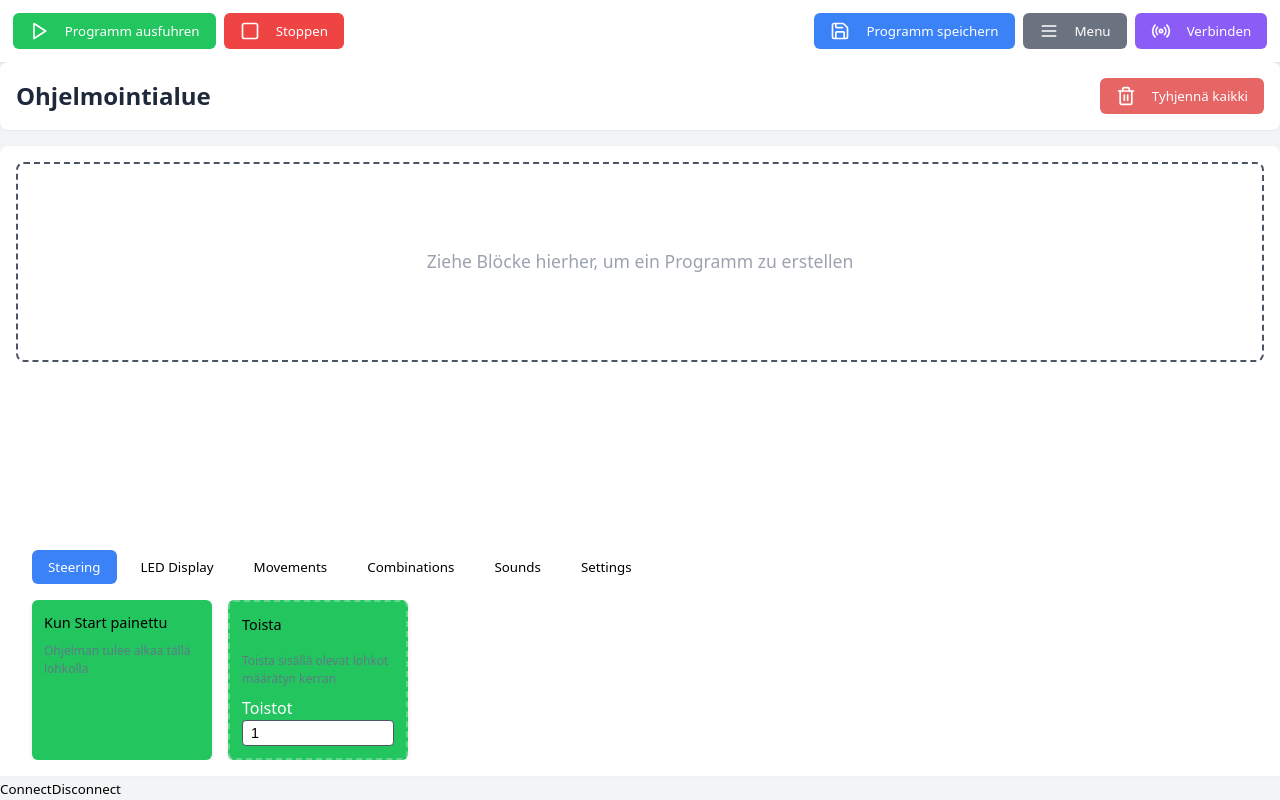
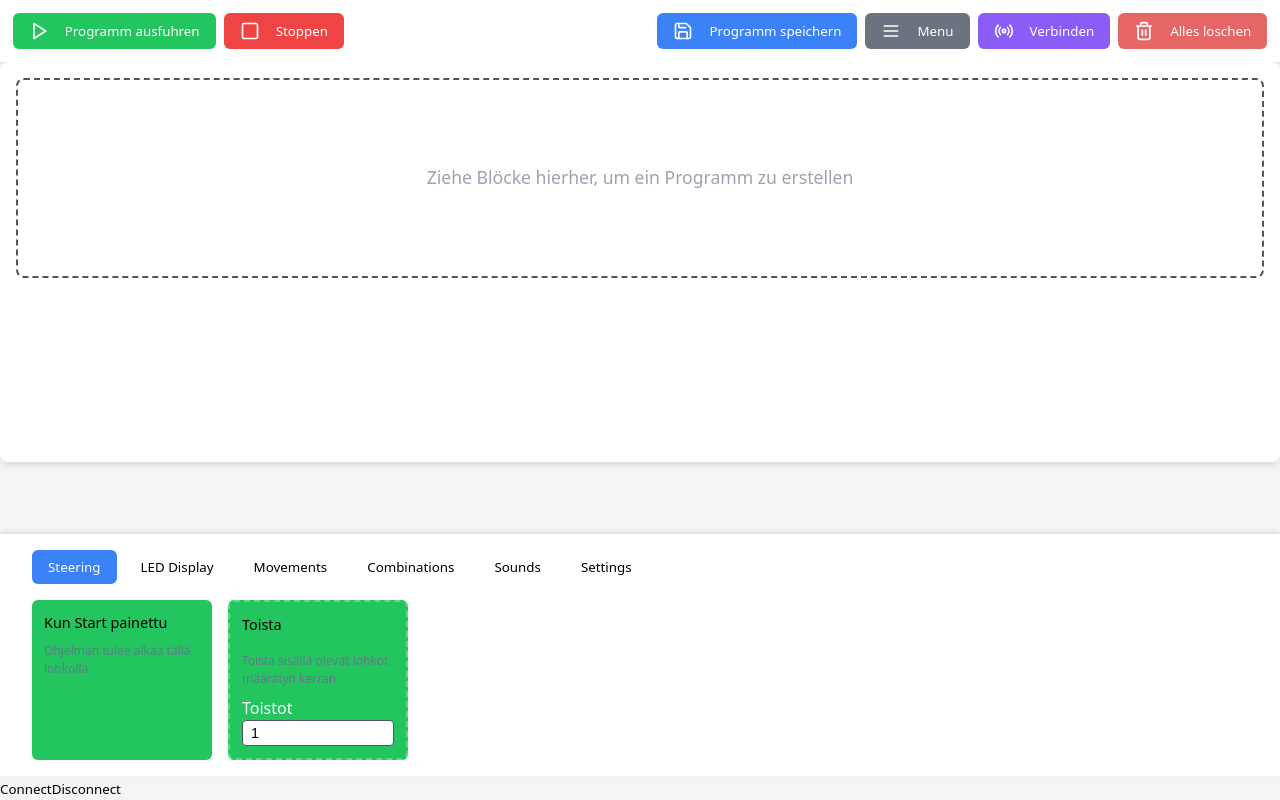
Before and after one commit to InnovationsMacherIN/robosdgjunior, a React (Vite) app: page / in a window 1280 px wide. Built offline with nearby package versions, Linux system fonts and the light colour scheme.

Commit message:
Remove all lisätty TopNavigationiin.

```diff
--- a/src/components/ProgrammingInterface.jsx
+++ b/src/components/ProgrammingInterface.jsx
@@ -334,6 +334,8 @@ const ProgrammingInterface = () => {
         onStartClick={handleExecute}
         connected={connected}
         isExecuting={isExecuting}
+        onClearBlocks={handleClearBlocks}
+        droppedBlocks={droppedBlocks}
       />
 
       <ZoomableArea >
@@ -342,7 +344,7 @@ const ProgrammingInterface = () => {
           isExecuting={isExecuting}
           handleDragOver={handleDragOver}
           handleDrop={handleDrop}
-          onClearBlocks={handleClearBlocks}
+
           onUpdateBlock={handleUpdateBlock}
           handleDragStart={handleDragStart}
           handleBlockInputChange={handleBlockInputChange}
--- a/src/components/navigation/TopNavigation.jsx
+++ b/src/components/navigation/TopNavigation.jsx
@@ -1,9 +1,11 @@
 import React from 'react';
-import { Play, Square, Save, Menu, Radio } from 'lucide-react';
+import {Play, Square, Save, Menu, Radio, Trash2} from 'lucide-react';
 import { useTranslation } from 'react-i18next';
 import '../../styles/components/TopNavigation.css';
 
 const TopNavigation = ({
+                         droppedBlocks,
+                         onClearBlocks,
                          onConnectClick,
                          onDisconnectClick,
                          onStartClick,
@@ -24,23 +26,23 @@ const TopNavigation = ({
           onClick={onStartClick}
           disabled={isExecuting || !connected}
         >
-          <Play size={24} />
+          <Play size={24}/>
           {isExecuting ? t('controls.executing') : t('controls.start')}
         </button>
         <button className="button button-stop">
-          <Square size={24} />
+          <Square size={24}/>
           {t('controls.stop')}
         </button>
       </div>
 
       <div className="control-buttons">
         <button className="button button-save">
-          <Save size={24} />
+          <Save size={24}/>
           {t('controls.save')}
         </button>
         <div className="dropdown">
           <button className="button button-menu">
-            <Menu size={24} />
+            <Menu size={24}/>
             {t('controls.menu')}
           </button>
           <div className="dropdown-content">
@@ -60,6 +62,14 @@ const TopNavigation = ({
           <Radio size={24}/>
           {connected ? t('controls.disconnect') : t('controls.connect')}
         </button>
+        <button
+          className="button button-clear"
+          onClick={onClearBlocks}
+          disabled={droppedBlocks.length === 0}
+        >
+          <Trash2 className="w-4 h-4"/>
+          {t('controls.clear')}
+        </button>
       </div>
     </div>
   );
--- a/src/components/programming/ProgrammingArea.jsx
+++ b/src/components/programming/ProgrammingArea.jsx
@@ -31,7 +31,7 @@ const ProgrammingArea = ({
                            isExecuting,
                            handleDragOver,
                            handleDrop,
-                           onClearBlocks,
+
                            onUpdateBlock,
                            handleDragStart,
                            handleBlockInputChange,
@@ -186,20 +186,7 @@ const ProgrammingArea = ({
    */
   return (
     <div className="programming-area-container">
-      <div className="programming-area-header">
-        <h2>Ohjelmointialue</h2>
-        <div className="programming-area-controls">
 
-          <button
-            className="button button-clear"
-            onClick={onClearBlocks}
-            disabled={droppedBlocks.length === 0}
-          >
-            <Trash2 className="w-4 h-4" />
-            Tyhjennä kaikki
-          </button>
-        </div>
-      </div>
 
       <div
         className="programming-area-content"
--- a/src/locales/translations.js
+++ b/src/locales/translations.js
@@ -8,7 +8,8 @@ export const translations = {
       save: "Programm speichern",
       menu: "Menu",
       connect: "Verbinden",
-      disconnect: "Trennen"
+      disconnect: "Trennen",
+      clear: "Alles loschen",
     },
     programmingArea: {
       title: "Programmierbereich",
@@ -54,7 +55,8 @@ export const translations = {
       save: "Save Program",
       menu: "Menu",
       connect: "Connect",
-      disconnect: "Disconnect"
+      disconnect: "Disconnect",
+      clear: "Clear All",
     },
     programmingArea: {
       title: "Programming Area",
@@ -95,11 +97,12 @@ export const translations = {
     controls: {
       start: "Suorita ohjelma",
       executing: "Suoritetaan...",
-      stop: "Pysayta",
+      stop: "Pysäytä",
       save: "Tallenna ohjelma",
       menu: "Valikko",
-      connect: "Yhdista",
-      disconnect: "Katkaise yhteys"
+      connect: "Yhdistä",
+      disconnect: "Katkaise yhteys",
+      clear: "Tyhjennä kaikki",
     },
     programmingArea: {
       title: "Ohjelmointialue",
@@ -144,7 +147,8 @@ export const translations = {
       save: "プログラム保存",
       menu: "メニュー",
       connect: "接続",
-      disconnect: "切断"
+      disconnect: "切断",
+      clear: "すべて消去",
     },
     programmingArea: {
       title: "プログラミングエリア",
```
